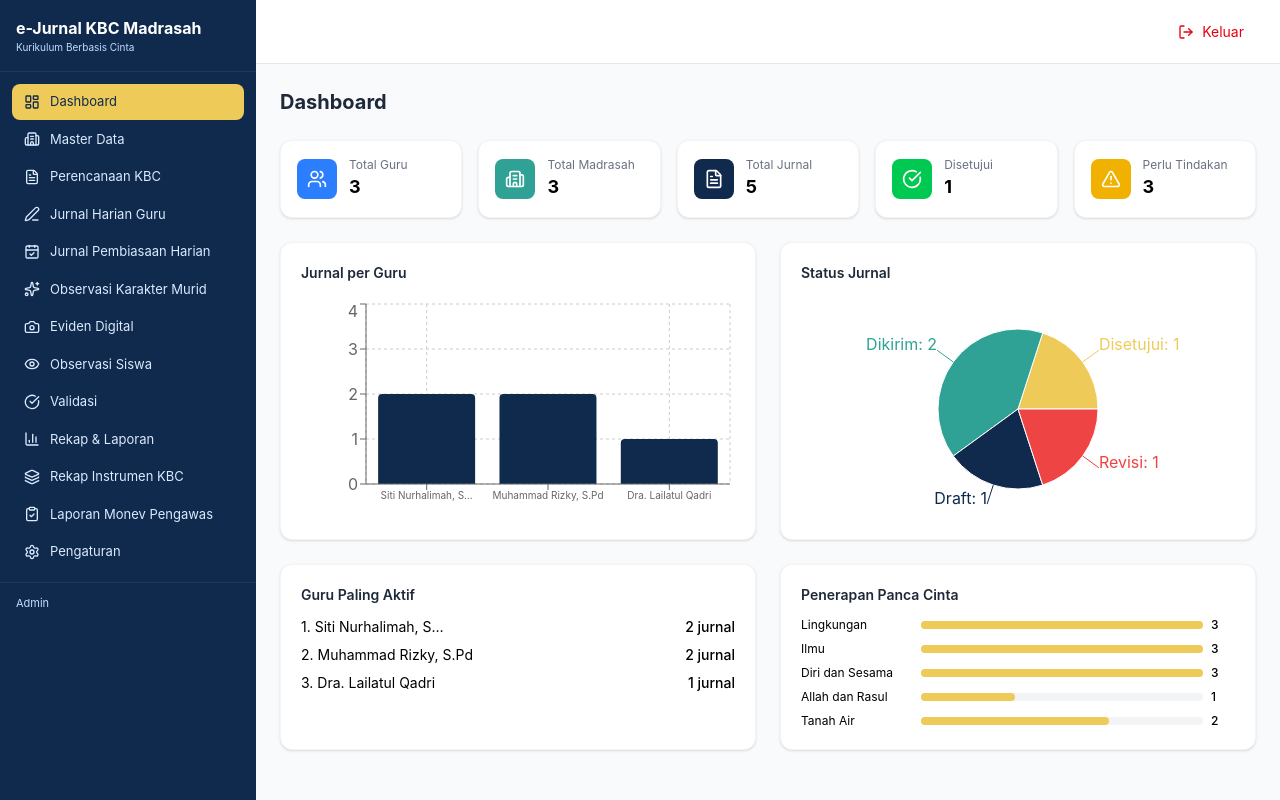
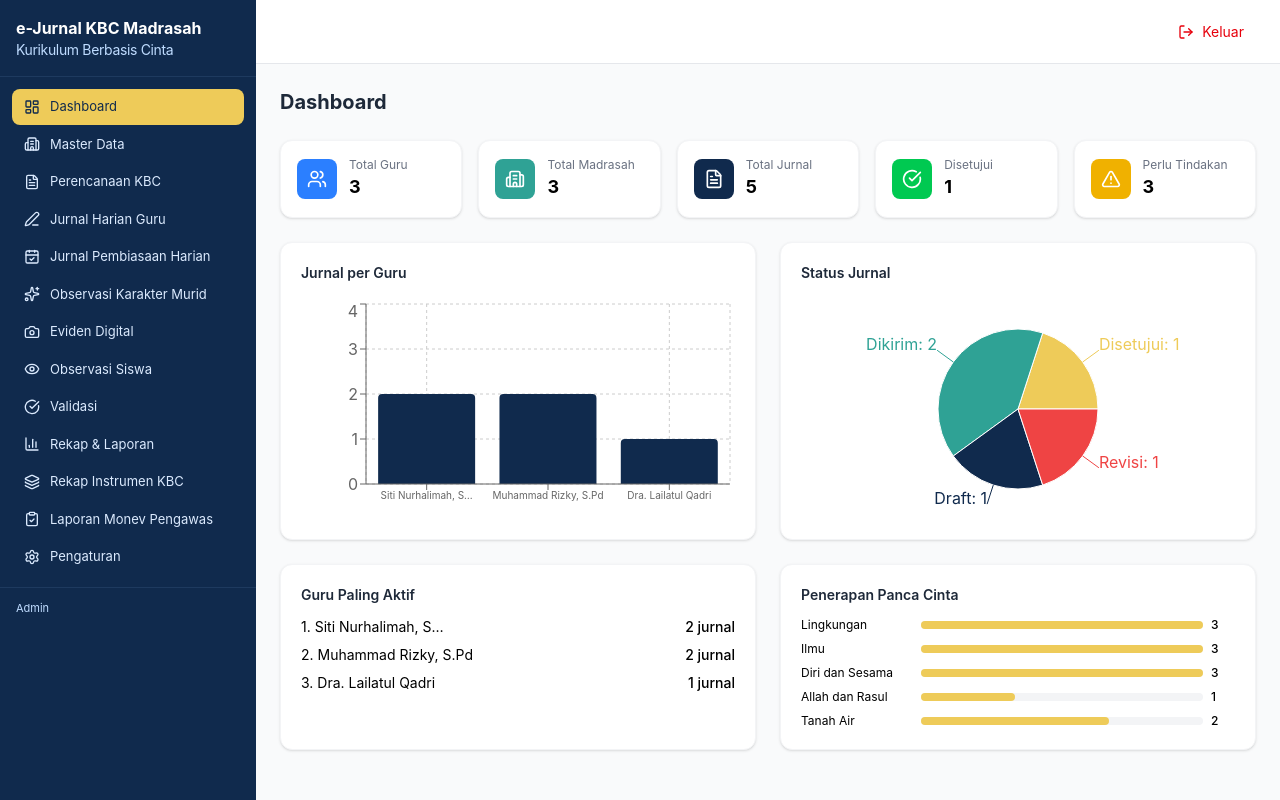
Before and after one commit to Subariyanto/sijurnal-cinta-guru, a React (Vite) app: page /#/ in a window 1280 px wide. Built offline with nearby package versions, Linux system fonts and the light colour scheme; sample sign-in values are in the browser's storage.

Commit message:
style: sidebar subtitle larger

```diff
--- a/src/components/Sidebar.jsx
+++ b/src/components/Sidebar.jsx
@@ -44,7 +44,7 @@ export default function Sidebar({ open, onClose }) {
         <div className="flex items-center justify-between p-4 border-b border-[#1e3a5f]">
           <div>
             <h1 className="font-bold text-base">e-Jurnal KBC Madrasah</h1>
-            <p className="text-[10px] text-blue-200">Kurikulum Berbasis Cinta</p>
+            <p className="text-sm text-blue-200 tracking-tight">Kurikulum Berbasis Cinta</p>
           </div>
           <button onClick={onClose} className="lg:hidden p-1 hover:bg-[#1e3a5f] rounded"><X className="w-5 h-5" /></button>
         </div>
```
